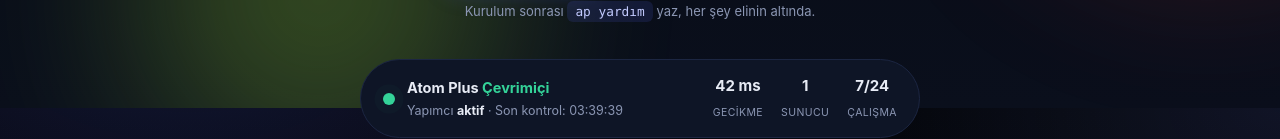
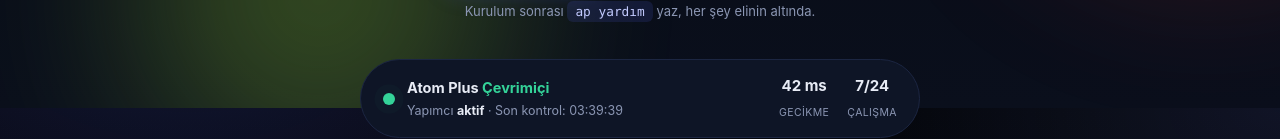
Before and after one commit to ato292/Atombotsite, a plain HTML site: page index.html in a window 1280 px wide. Shown: the part 692-831 px from the top of the page. Drawn offline with Linux system fonts and the light colour scheme.

Commit message:
Update index.html

```diff
--- a/index.html
+++ b/index.html
@@ -54,7 +54,6 @@
       </div>
       <div class="status-right">
         <div class="status-metric"><b id="mPing">—</b><span>Gecikme</span></div>
-        <div class="status-metric"><b id="mServers">—</b><span>Sunucu</span></div>
         <div class="status-metric"><b id="mUptime">7/24</b><span>Çalışma</span></div>
       </div>
     </div>
```
